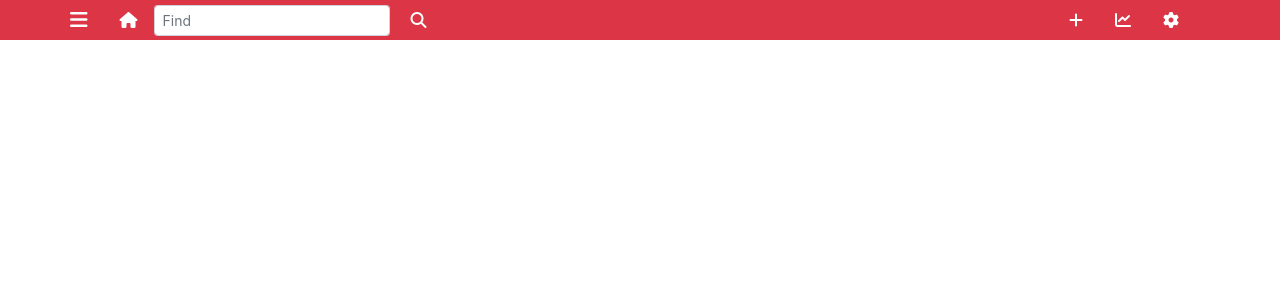
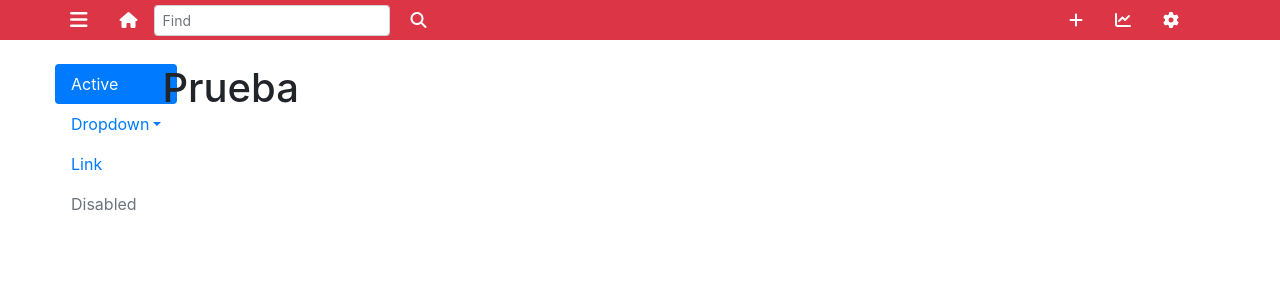
Before and after one commit to BrunoFrancioni/Todoist-Replication-Software, a Vue app in the folder app/: page / in a window 1280 px wide. Shown: the top 300 px of the page. Built offline with nearby package versions, Linux system fonts and the light colour scheme.

Commit message:
Starting the structure of the app.

```diff
--- a/app/src/App.vue
+++ b/app/src/App.vue
@@ -1,16 +1,25 @@
 <template>
   <div id="app">
     <upbar />
+    <div class="container">
+      <div class="row">
+        <sidebar />
+        <h1>Prueba</h1>
+      </div>
+
+    </div>
   </div>
 </template>
 
 <script>
   import Upbar from './components/navbars/Upbar'
+  import Sidebar from './components/navbars/Sidebar'
 
 export default {
   name: 'App',
   components: {
-    Upbar
+    Upbar,
+    Sidebar
   }
 }
 </script>
```
